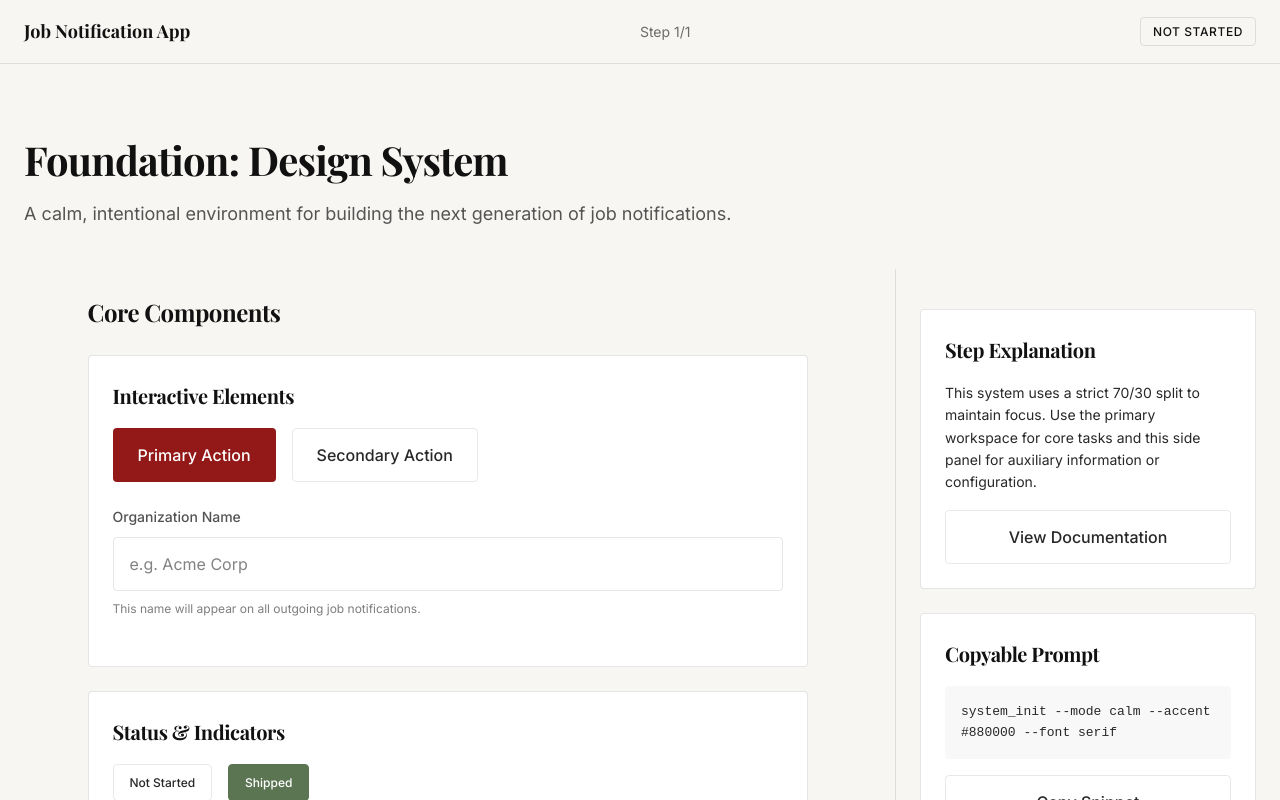
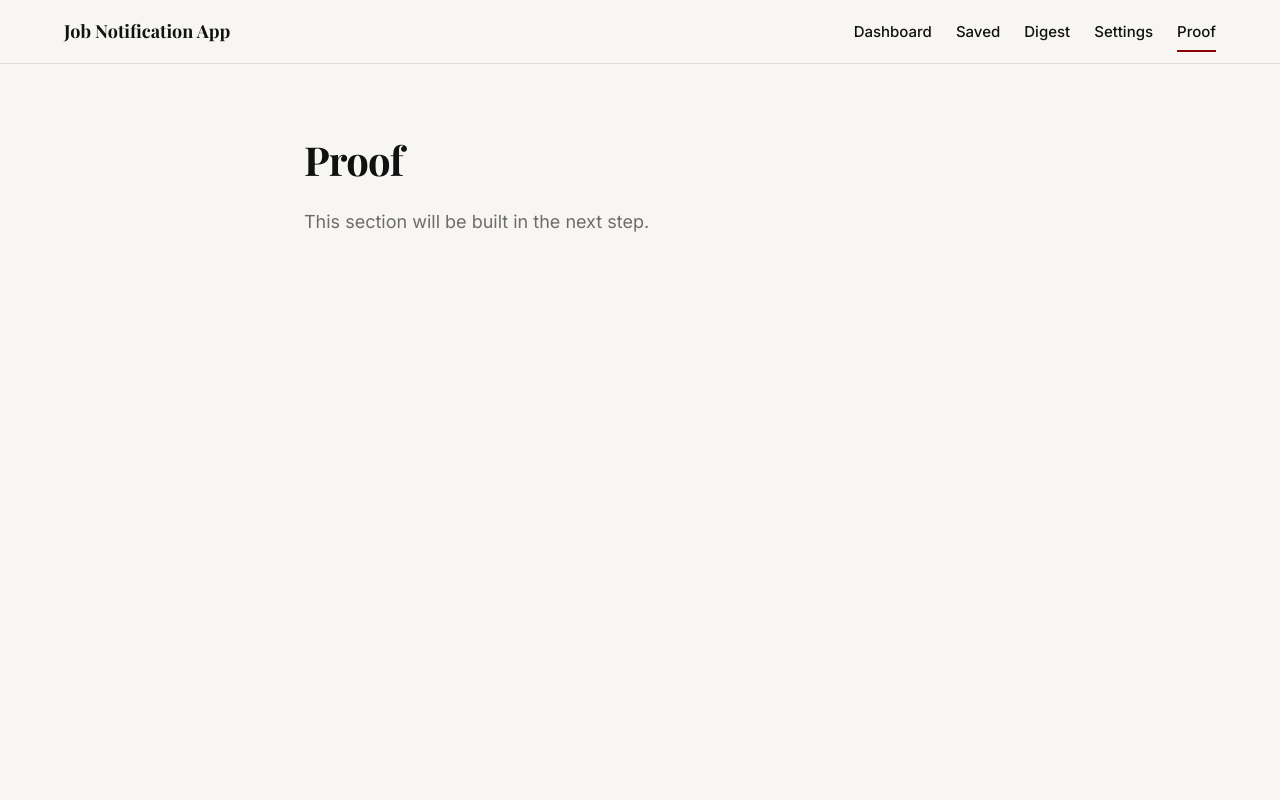
Before and after one commit to Bhagyakhelde/job-project, a React (Vite) app: page /proof in a window 1280 px wide. Shown: the top 800 px of the page. Built offline with nearby package versions, Linux system fonts and the light colour scheme.

Commit message:
Added route skeletion and navigation shell

```diff
--- a/package.json
+++ b/package.json
@@ -11,7 +11,8 @@
   },
   "dependencies": {
     "react": "^19.2.0",
-    "react-dom": "^19.2.0"
+    "react-dom": "^19.2.0",
+    "react-router-dom": "^7.13.1"
   },
   "devDependencies": {
     "@eslint/js": "^9.39.1",
--- a/src/App.jsx
+++ b/src/App.jsx
@@ -1,90 +1,41 @@
 import React from 'react';
+import { BrowserRouter as Router, Routes, Route, Navigate } from 'react-router-dom';
 import './index.css';
-import TopBar from './components/layout/TopBar';
-import ContextHeader from './components/layout/ContextHeader';
-import MainLayout from './components/layout/MainLayout';
-import ProofFooter from './components/layout/ProofFooter';
-import Button from './components/ui/Button';
-import Card from './components/ui/Card';
-import Input from './components/ui/Input';
-import Badge from './components/ui/Badge';
+import NavBar from './components/layout/NavBar';
+import Page from './components/layout/Page';
 
-function App() {
-  const secondaryContent = (
-    <div className="secondary-container">
-      <Card title="Step Explanation">
-        <p style={{ fontSize: '14px', marginBottom: 'var(--space-16)' }}>
-          This system uses a strict 70/30 split to maintain focus. Use the primary workspace for core tasks and this side panel for auxiliary information or configuration.
-        </p>
-        <Button variant="secondary" style={{ width: '100%' }}>View Documentation</Button>
-      </Card>
+const App = () => {
+  return (
+    <Router>
+      <div className="app-shell">
+        <NavBar />
 
-      <Card title="Copyable Prompt">
-        <div style={{
-          padding: 'var(--space-16)',
-          background: 'rgba(0,0,0,0.03)',
-          borderRadius: 'var(--border-radius)',
-          fontSize: '13px',
-          fontFamily: 'monospace',
-          marginBottom: 'var(--space-16)'
-        }}>
-          system_init --mode calm --accent #880000 --font serif
-        </div>
-        <Button variant="secondary" style={{ width: '100%' }}>Copy Snippet</Button>
-      </Card>
-    </div>
+        <main className="main-content">
+          <Routes>
+            <Route path="/" element={<Navigate to="/dashboard" replace />} />
+            <Route path="/dashboard" element={<Page title="Dashboard" />} />
+            <Route path="/settings" element={<Page title="Settings" />} />
+            <Route path="/saved" element={<Page title="Saved" />} />
+            <Route path="/digest" element={<Page title="Digest" />} />
+            <Route path="/proof" element={<Page title="Proof" />} />
+
+            {/* 404 Page */}
+            <Route
+              path="*"
+              element={
+                <div className="max-width-text" style={{ padding: 'var(--space-64) var(--space-24)' }}>
+                  <h1 style={{ fontSize: '40px', marginBottom: 'var(--space-16)' }}>Page Not Found</h1>
+                  <p style={{ opacity: 0.6, fontSize: '18px' }}>
+                    The page you are looking for does not exist.
+                  </p>
+                </div>
+              }
+            />
+          </Routes>
+        </main>
+      </div>
+    </Router>
   );
-
-  return (
-    <div className="app">
-      <TopBar step="1/1" status="Not Started" />
-
-      <ContextHeader
-        title="Foundation: Design System"
-        subtitle="A calm, intentional environment for building the next generation of job notifications."
-      />
-
-      <MainLayout secondaryPanel={secondaryContent}>
-        <div className="max-width-text">
-          <section style={{ marginBottom: 'var(--space-64)' }}>
-            <h2 style={{ fontSize: '24px', marginBottom: 'var(--space-24)' }}>Core Components</h2>
-
-            <Card title="Interactive Elements">
-              <div style={{ display: 'flex', gap: 'var(--space-16)', marginBottom: 'var(--space-24)' }}>
-                <Button>Primary Action</Button>
-                <Button variant="secondary">Secondary Action</Button>
-              </div>
-
-              <Input
-                label="Organization Name"
-                placeholder="e.g. Acme Corp"
-                helperText="This name will appear on all outgoing job notifications."
-              />
-            </Card>
-
-            <Card title="Status & Indicators">
-              <div style={{ display: 'flex', gap: 'var(--space-16)' }}>
-                <Badge variant="neutral">Not Started</Badge>
-                <Badge variant="success">Shipped</Badge>
-              </div>
-            </Card>
-          </section>
-
-          <section>
-            <h2 style={{ fontSize: '24px', marginBottom: 'var(--space-24)' }}>Design Philosophy</h2>
-            <p style={{ marginBottom: 'var(--space-16)' }}>
-              Our design system is built on the principles of confidence and clarity. We avoid the "noise" typical of modern SaaS by eliminating unnecessary animations, gradients, and shadows.
-            </p>
-            <p>
-              By adhering to a strict spacing scale and limited color palette, we ensure every interface feels cohesive and high-end.
-            </p>
-          </section>
-        </div>
-      </MainLayout >
-
-      <ProofFooter />
-    </div >
-  );
-}
+};
 
 export default App;
--- /dev/null
+++ b/src/components/layout/NavBar.css
@@ -0,0 +1,117 @@
+.navbar {
+    background-color: var(--bg-color);
+    border-bottom: 1px solid var(--border-color);
+    height: 64px;
+    display: flex;
+    align-items: center;
+    position: sticky;
+    top: 0;
+    z-index: 1000;
+}
+
+.navbar-container {
+    display: flex;
+    justify-content: space-between;
+    align-items: center;
+    width: 100%;
+    padding: 0 var(--space-24);
+    max-width: 1200px;
+    margin: 0 auto;
+}
+
+.navbar-logo {
+    font-family: var(--font-serif);
+    font-weight: 700;
+    font-size: 18px;
+    color: var(--text-primary);
+    text-decoration: none;
+}
+
+.navbar-links {
+    display: flex;
+    gap: var(--space-24);
+}
+
+.nav-link {
+    font-size: 15px;
+    font-weight: 500;
+    color: var(--text-primary);
+    text-decoration: none;
+    padding: var(--space-8) 0;
+    position: relative;
+    transition: opacity var(--transition-fast);
+}
+
+.nav-link:hover {
+    opacity: 0.7;
+}
+
+.nav-link.active::after {
+    content: '';
+    position: absolute;
+    bottom: 0;
+    left: 0;
+    width: 100%;
+    height: 2px;
+    background-color: var(--accent-color);
+}
+
+.navbar-toggle {
+    display: none;
+    background: none;
+    border: none;
+    cursor: pointer;
+    padding: var(--space-8);
+}
+
+.hamburger {
+    display: block;
+    width: 20px;
+    height: 2px;
+    background-color: var(--text-primary);
+    position: relative;
+}
+
+.hamburger::before,
+.hamburger::after {
+    content: '';
+    position: absolute;
+    width: 20px;
+    height: 2px;
+    background-color: var(--text-primary);
+    left: 0;
+}
+
+.hamburger::before {
+    top: -6px;
+}
+
+.hamburger::after {
+    bottom: -6px;
+}
+
+@media (max-width: 768px) {
+    .navbar-toggle {
+        display: block;
+    }
+
+    .navbar-links {
+        position: absolute;
+        top: 64px;
+        left: 0;
+        width: 100%;
+        background-color: var(--bg-color);
+        flex-direction: column;
+        padding: var(--space-24);
+        border-bottom: 1px solid var(--border-color);
+        display: none;
+    }
+
+    .navbar-links.open {
+        display: flex;
+    }
+
+    .nav-link.active::after {
+        bottom: var(--space-8);
+    }
+}
--- /dev/null
+++ b/src/components/layout/NavBar.jsx
@@ -0,0 +1,48 @@
+import React, { useState } from 'react';
+import { NavLink } from 'react-router-dom';
+import './NavBar.css';
+
+const NavBar = () => {
+    const [isMenuOpen, setIsMenuOpen] = useState(false);
+
+    const navLinks = [
+        { name: 'Dashboard', path: '/dashboard' },
+        { name: 'Saved', path: '/saved' },
+        { name: 'Digest', path: '/digest' },
+        { name: 'Settings', path: '/settings' },
+        { name: 'Proof', path: '/proof' },
+    ];
+
+    return (
+        <nav className="navbar">
+            <div className="navbar-container">
+                <NavLink to="/" className="navbar-logo">
+                    Job Notification App
+                </NavLink>
+
+                <div className={`navbar-links ${isMenuOpen ? 'open' : ''}`}>
+                    {navLinks.map((link) => (
+                        <NavLink
+                            key={link.path}
+                            to={link.path}
+                            className={({ isActive }) => (isActive ? 'nav-link active' : 'nav-link')}
+                            onClick={() => setIsMenuOpen(false)}
+                        >
+                            {link.name}
+                        </NavLink>
+                    ))}
+                </div>
+
+                <button
+                    className="navbar-toggle"
+                    onClick={() => setIsMenuOpen(!isMenuOpen)}
+                    aria-label="Toggle navigation"
+                >
+                    <span className="hamburger"></span>
+                </button>
+            </div>
+        </nav>
+    );
+};
+
+export default NavBar;
--- /dev/null
+++ b/src/components/layout/Page.jsx
@@ -0,0 +1,14 @@
+import React from 'react';
+
+const Page = ({ title }) => {
+    return (
+        <div className="max-width-text" style={{ padding: 'var(--space-64) var(--space-24)' }}>
+            <h1 style={{ fontSize: '40px', marginBottom: 'var(--space-16)' }}>{title}</h1>
+            <p style={{ opacity: 0.6, fontSize: '18px' }}>
+                This section will be built in the next step.
+            </p>
+        </div>
+    );
+};
+
+export default Page;
--- a/src/index.css
+++ b/src/index.css
@@ -4,7 +4,7 @@
   /* Colors (Max 4 across entire UI) */
   --bg-color: #F7F6F3;
   --text-primary: #111111;
-  --accent-color: #880000;
+  --accent-color: #8B0000;
   --success-color: #4A6741;
   --border-color: rgba(0, 0, 0, 0.1);
 
```
Also changed, not shown: 1 other file (tests, documents, lock files or other folders).
